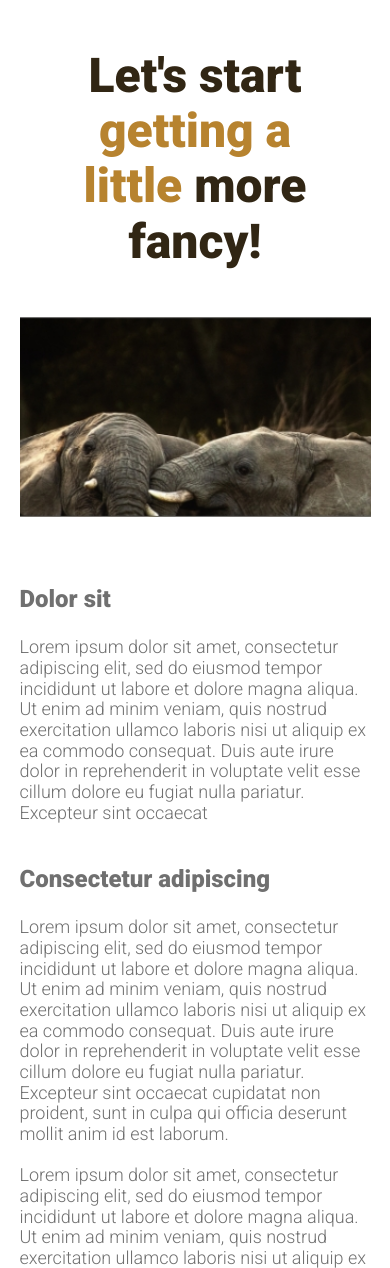
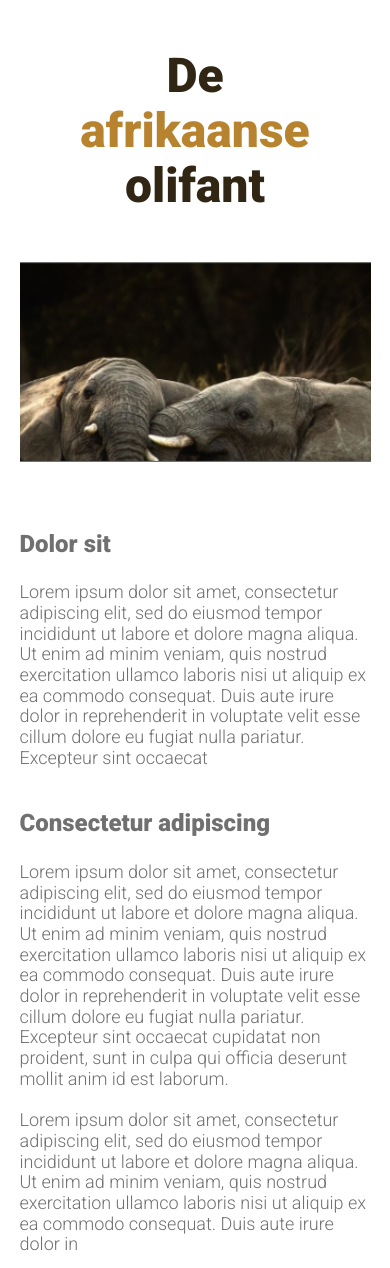
Before and after one commit to CarlEvaristo/basic-css-website, a plain HTML site: page index.html in a window 390 px wide. Shown: the top 1268 px of the page. Drawn offline with nearby package versions, Linux system fonts and the light colour scheme.

Commit message:
final commit

```diff
--- a/css/style.css
+++ b/css/style.css
@@ -62,6 +62,7 @@ header span{
     .columns {
         display:flex;
         flex-direction: column;
+        align-items: center;
     }
     .col {
         width:100%;
--- a/index.html
+++ b/index.html
@@ -1,6 +1,7 @@
 <html>
-    <head><link rel="stylesheet" href="https://cdnjs.cloudflare.com/ajax/libs/normalize/8.0.1/normalize.css">
-        <title>Starting to think responsively</title>
+    <head>
+        <link rel="stylesheet" href="https://cdnjs.cloudflare.com/ajax/libs/normalize/8.0.1/normalize.css">
+        <title>Responsive Layout</title>
         <link rel="stylesheet" href="css/style.css">
         <link rel="preconnect" href="https://fonts.googleapis.com">
         <link rel="preconnect" href="https://fonts.gstatic.com" crossorigin>
@@ -9,7 +10,7 @@
     <body>
         <div class="container">
             <header>
-                <h1>Let's start <span>getting a little</span> more fancy!   </h1>
+                <h1>De <span>afrikaanse</span> olifant </h1>
                 <img src="images/elephants.jpg" alt="elephants">
             </header>
             <div class="columns">
```
